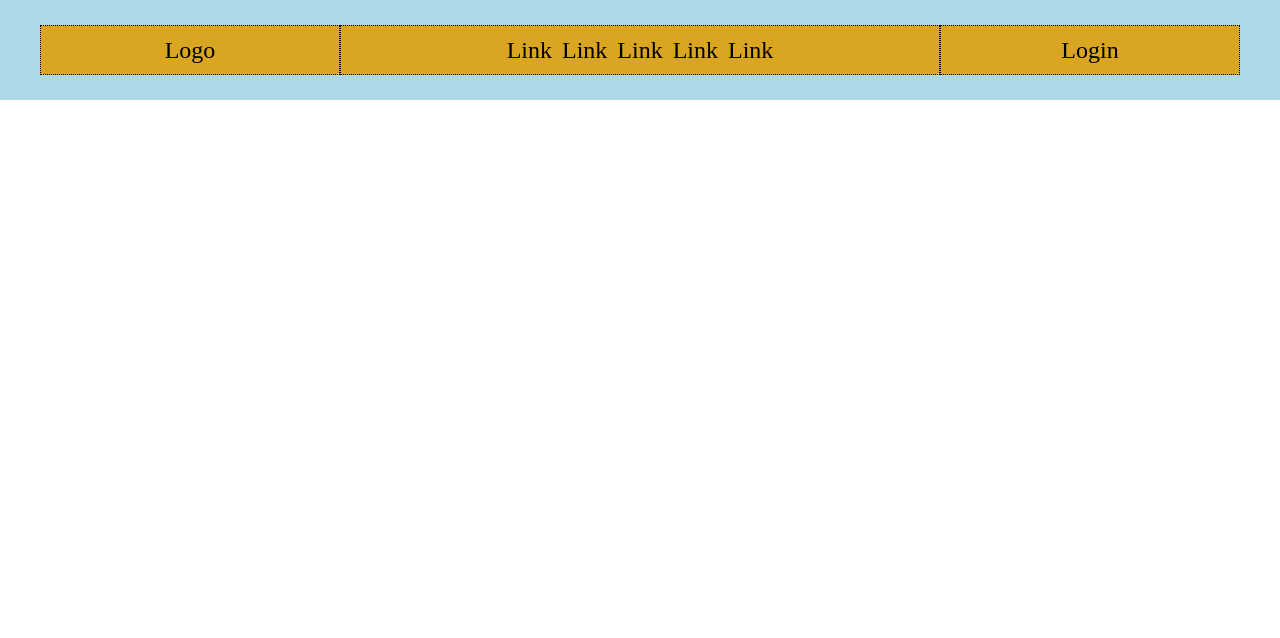
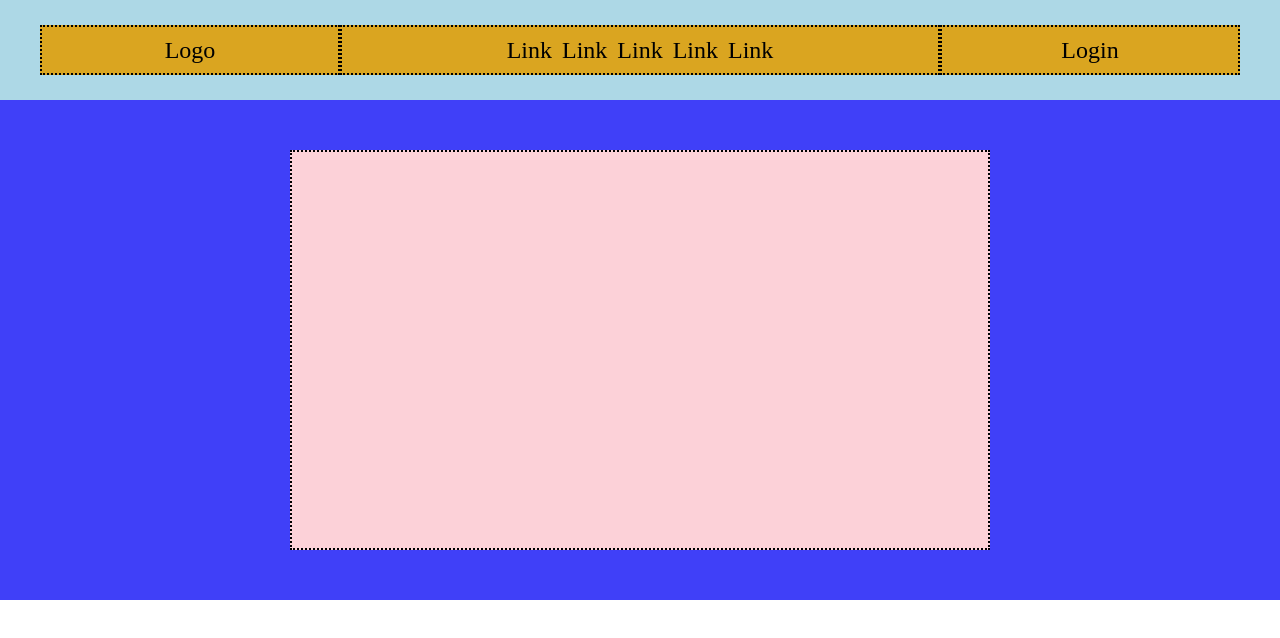
Before and after one commit to Beniamino-Soccio/htmlcss-struttura-discord, a plain HTML site: page index.html in a window 1280 px wide. Drawn offline with Linux system fonts and the light colour scheme.

Commit message:
added first section

```diff
--- a/css/style.css
+++ b/css/style.css
@@ -28,7 +28,7 @@ header{
 .header-container > *{
     background-color: goldenrod;
     border-style: dotted;
-    border-width: 1px;
+    border-width: 2px;
     height: 50px;
     display: flex;
     justify-content: center;
@@ -45,3 +45,23 @@ header{
     width: 300px;
     min-width: 300px;
 }
+
+/*first section*/
+
+.first-section{
+    background-color: rgb(64, 64, 248);
+    min-height: 500px;
+    display: flex;
+    align-items: flex-start;
+    align-items:center;
+    justify-content: center;
+
+}
+
+.first-section-main{
+    min-height: 400px;
+    min-width: 700px;
+    background-color: rgb(252, 209, 216);
+    border-style: dotted;
+    border-width: 2px;
+}
--- a/index.html
+++ b/index.html
@@ -7,7 +7,7 @@
     <link rel="stylesheet" href="css/style.css">
 </head>
 <body>
-    <header>
+    <header> <!-- è possibile farlo anche spaziando i 3 figli di "header-container" con un space-evenly ma modificandone la grandezza in base al contenuto-->
         <div class="header-container">
             <div class="logo">Logo</div>
             <div class="link">
@@ -23,7 +23,9 @@
 
     <main>
         <!--first section-->
-
+        <div class="first-section">
+            <div class="first-section-main"></div>
+        </div>
         <!--second section-->
 
         <!--third section-->
```
